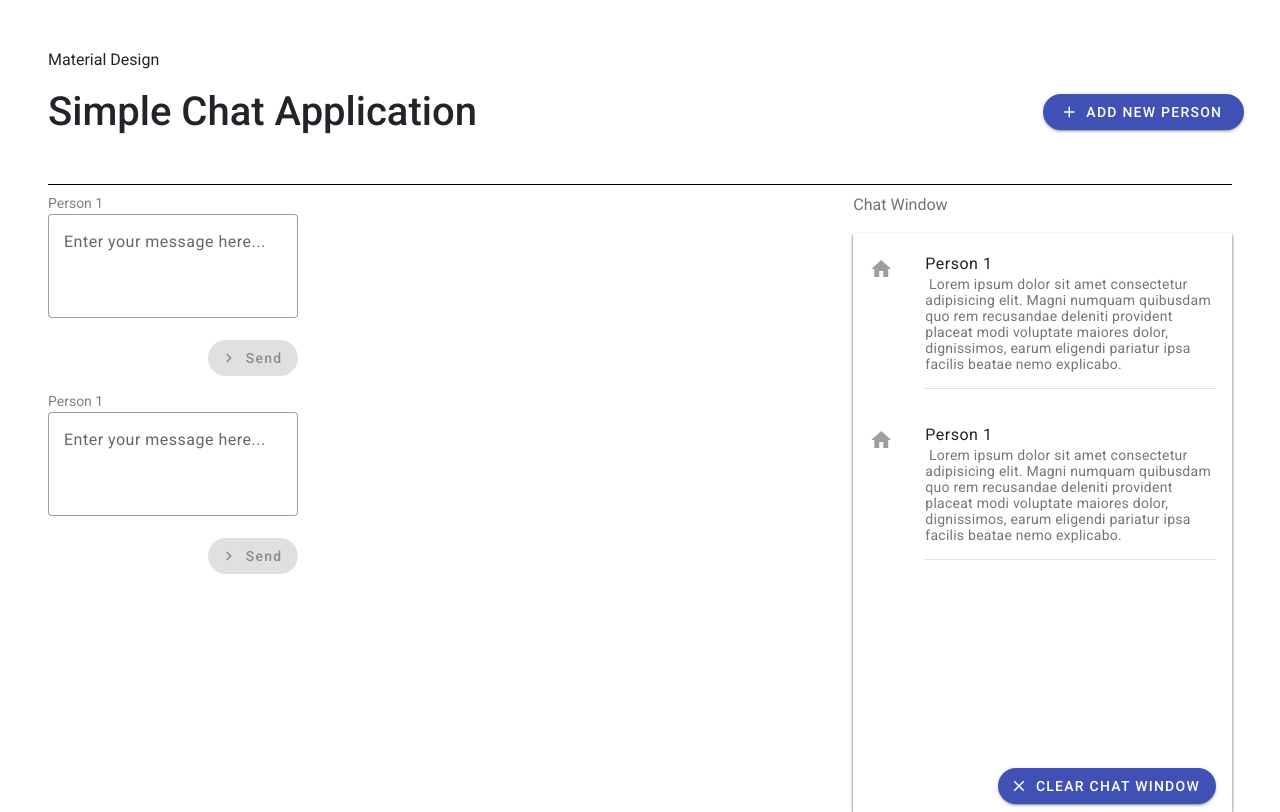
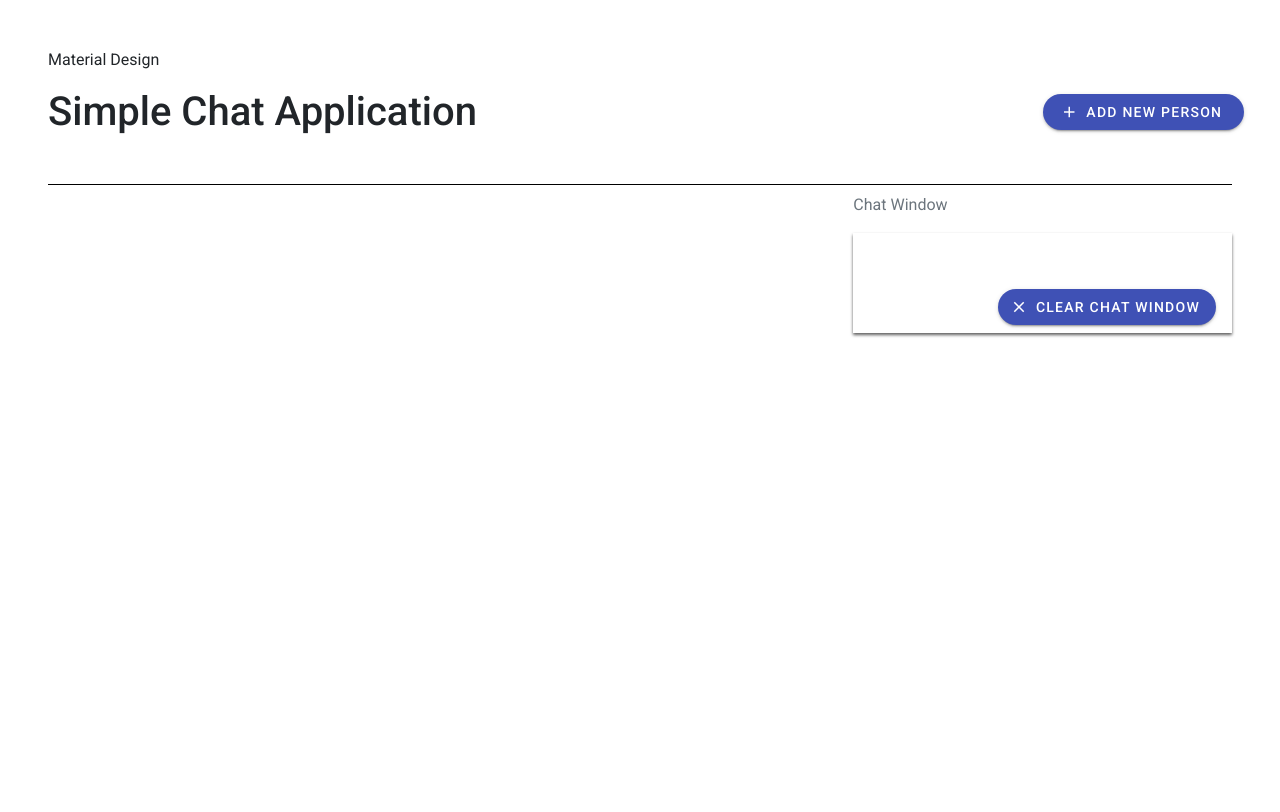
Before and after one commit to avrbovsky/swissReChatApp, an Angular app: page / in a window 1280 px wide. Built offline with nearby package versions, Linux system fonts and the light colour scheme.

Commit message:
feature/Add functionality of communication

```diff
--- a/src/app/chat/chat.component.html
+++ b/src/app/chat/chat.component.html
@@ -8,6 +8,8 @@
       class="col-sm-6 col-md-5 col-lg-4 col-xl-2 rounded-5"
       mat-raised-button
       color="primary"
+      [disabled]="this.index > 9"
+      (click)="onAddNewPerson()"
     >
       <mat-icon fontIcon="add" />
       ADD NEW PERSON
@@ -16,8 +18,7 @@
   <mat-divider class="border-bottom-2 mb-2" />
   <div class="row">
     <div class="col-8 chatGrid">
-      <chatbox />
-      <chatbox />
+      <chatbox *ngFor="let name of persons" [personName]="name" />
     </div>
     <div class="col-4">
       <person-list />
--- a/src/app/chat/chat.component.ts
+++ b/src/app/chat/chat.component.ts
@@ -5,4 +5,13 @@ import { Component } from '@angular/core';
   templateUrl: './chat.component.html',
   styleUrls: ['./chat.component.css'],
 })
-export class ChatComponent {}
+export class ChatComponent {
+  index = 1;
+
+  persons: string[] = [];
+
+  onAddNewPerson = () => {
+    this.persons.push(`Person ${this.index}`);
+    this.index += 1;
+  };
+}
--- a/src/app/chat/chatbox/chatbox.component.html
+++ b/src/app/chat/chatbox/chatbox.component.html
@@ -1,5 +1,7 @@
 <div class="col">
-  <div class="row"><small>Person 1</small></div>
+  <div class="row">
+    <small>{{ personName }}</small>
+  </div>
   <form
     [formGroup]="chatForm"
     (ngSubmit)="onSend(chatForm, formDirective)"
--- a/src/app/chat/chatbox/chatbox.component.ts
+++ b/src/app/chat/chatbox/chatbox.component.ts
@@ -1,4 +1,4 @@
-import { Component } from '@angular/core';
+import { Component, Input } from '@angular/core';
 import {
   FormControl,
   FormGroup,
@@ -6,18 +6,28 @@ import {
   Validators,
 } from '@angular/forms';
 
+import { ChatService } from '../services/ChatService';
+
 @Component({
   selector: 'chatbox',
   templateUrl: './chatbox.component.html',
   styleUrls: ['./chatbox.component.css'],
 })
 export class ChatboxComponent {
+  constructor(private events: ChatService) {}
+
   chatForm = new FormGroup({
     message: new FormControl('', Validators.required),
   });
 
+  @Input()
+  personName!: string;
+
   onSend = (_: any, formDirective: FormGroupDirective) => {
-    // TODO: Send message
+    this.events.emit('sendMessage', {
+      message: this.chatForm.get('message')?.value,
+      sender: this.personName,
+    });
 
     formDirective.resetForm();
     this.chatForm.reset();
--- a/src/app/chat/person-item/person-item.component.html
+++ b/src/app/chat/person-item/person-item.component.html
@@ -1,11 +1,6 @@
 <mat-list-item role="listitem">
-  <mat-icon matListItemIcon>home</mat-icon>
-  <span matListItemTitle>Person 1</span>
-  <span matListItemLine class="wrap-text">
-    Lorem ipsum dolor sit amet consectetur adipisicing elit. Magni numquam
-    quibusdam quo rem recusandae deleniti provident placeat modi voluptate
-    maiores dolor, dignissimos, earum eligendi pariatur ipsa facilis beatae nemo
-    explicabo.
-  </span>
+  <mat-icon matListItemIcon>bookmark</mat-icon>
+  <span matListItemTitle>{{ message.sender }}</span>
+  <span matListItemLine class="wrap-text"> {{ message.message }} </span>
   <mat-divider matListItemLine class="mt-3"></mat-divider>
 </mat-list-item>
--- a/src/app/chat/person-item/person-item.component.ts
+++ b/src/app/chat/person-item/person-item.component.ts
@@ -1,8 +1,12 @@
-import { Component } from '@angular/core';
+import { Component, Input } from '@angular/core';
+import { Message } from '../types';
 
 @Component({
   selector: 'person-item',
   templateUrl: './person-item.component.html',
   styleUrls: ['./person-item.component.css'],
 })
-export class PersonItemComponent {}
+export class PersonItemComponent {
+  @Input()
+  message!: Message;
+}
--- a/src/app/chat/person-list/person-list.component.html
+++ b/src/app/chat/person-list/person-list.component.html
@@ -2,11 +2,15 @@
   <p class="text-secondary">Chat Window</p>
   <div class="list-container d-flex justify-content-between flex-column h-100">
     <mat-list role="list">
-      <person-item />
-      <person-item />
+      <person-item *ngFor="let message of messages" [message]="message" />
     </mat-list>
     <div class="text-end">
-      <button class="mb-2 mx-3 rounded-5" mat-raised-button color="primary">
+      <button
+        class="mb-2 mx-3 rounded-5"
+        mat-raised-button
+        color="primary"
+        (click)="onClear()"
+      >
         <mat-icon fontIcon="close" />
         CLEAR CHAT WINDOW
       </button>
--- a/src/app/chat/person-list/person-list.component.ts
+++ b/src/app/chat/person-list/person-list.component.ts
@@ -1,8 +1,22 @@
 import { Component } from '@angular/core';
+import { Message } from '../types';
+import { ChatService } from '../services/ChatService';
 
 @Component({
   selector: 'person-list',
   templateUrl: './person-list.component.html',
   styleUrls: ['./person-list.component.css'],
 })
-export class PersonListComponent {}
+export class PersonListComponent {
+  constructor(private events: ChatService) {
+    this.events.listen('sendMessage', (message: Message) => {
+      this.messages.push(message);
+    });
+  }
+
+  messages: Message[] = [];
+
+  onClear = () => {
+    this.messages = [];
+  };
+}
--- /dev/null
+++ b/src/app/chat/services/ChatService.ts
@@ -0,0 +1,21 @@
+import { Injectable } from '@angular/core';
+import { Subject } from 'rxjs';
+
+@Injectable({
+  providedIn: 'root',
+})
+export class ChatService {
+  private subject = new Subject();
+
+  emit(eventName: string, payload: any) {
+    this.subject.next({ eventName, payload });
+  }
+
+  listen(eventName: string, callback: (event: any) => void) {
+    this.subject.asObservable().subscribe((nextObj: any) => {
+      if (eventName === nextObj.eventName) {
+        callback(nextObj.payload);
+      }
+    });
+  }
+}
--- /dev/null
+++ b/src/app/chat/types.ts
@@ -0,0 +1,4 @@
+export type Message = {
+  sender: string;
+  message: string;
+};
```
